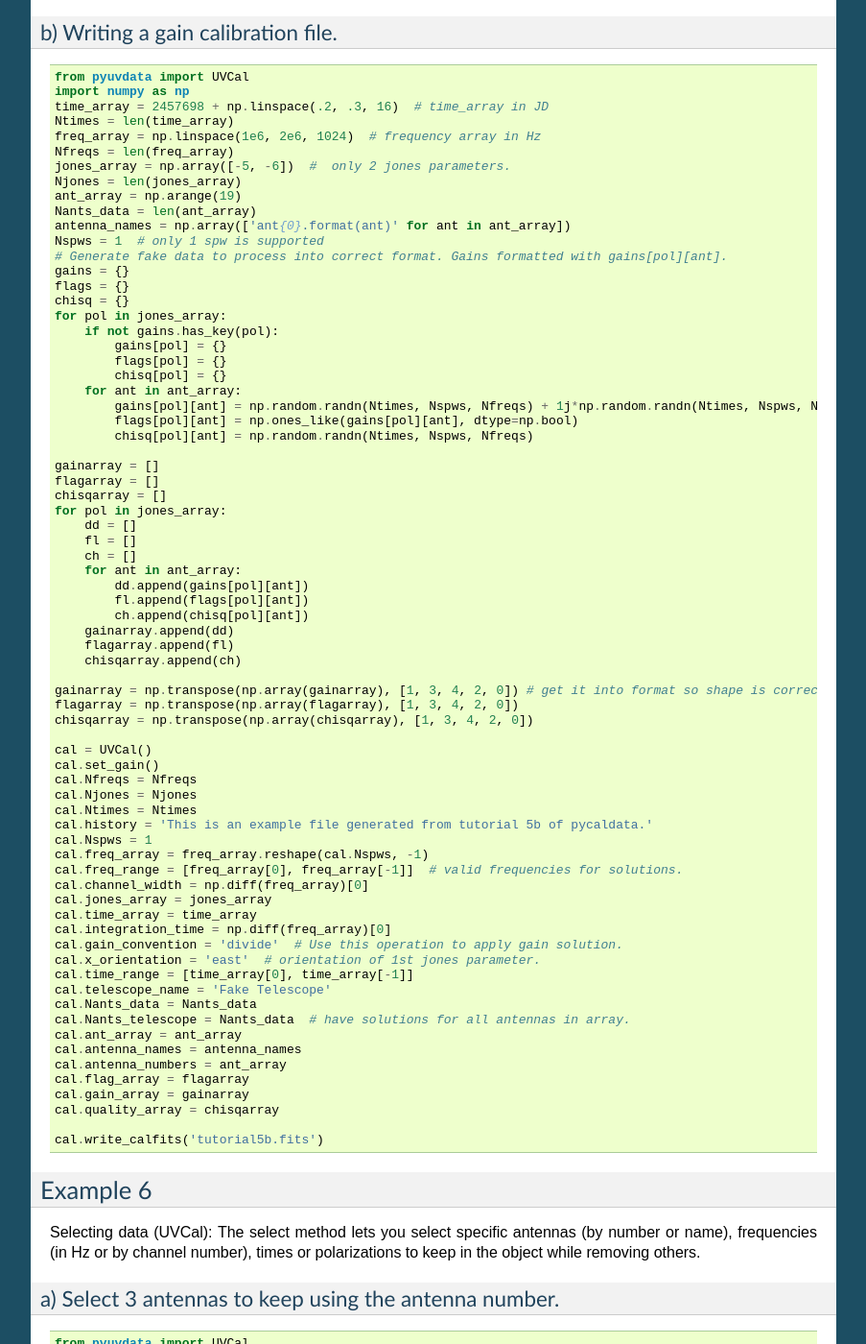
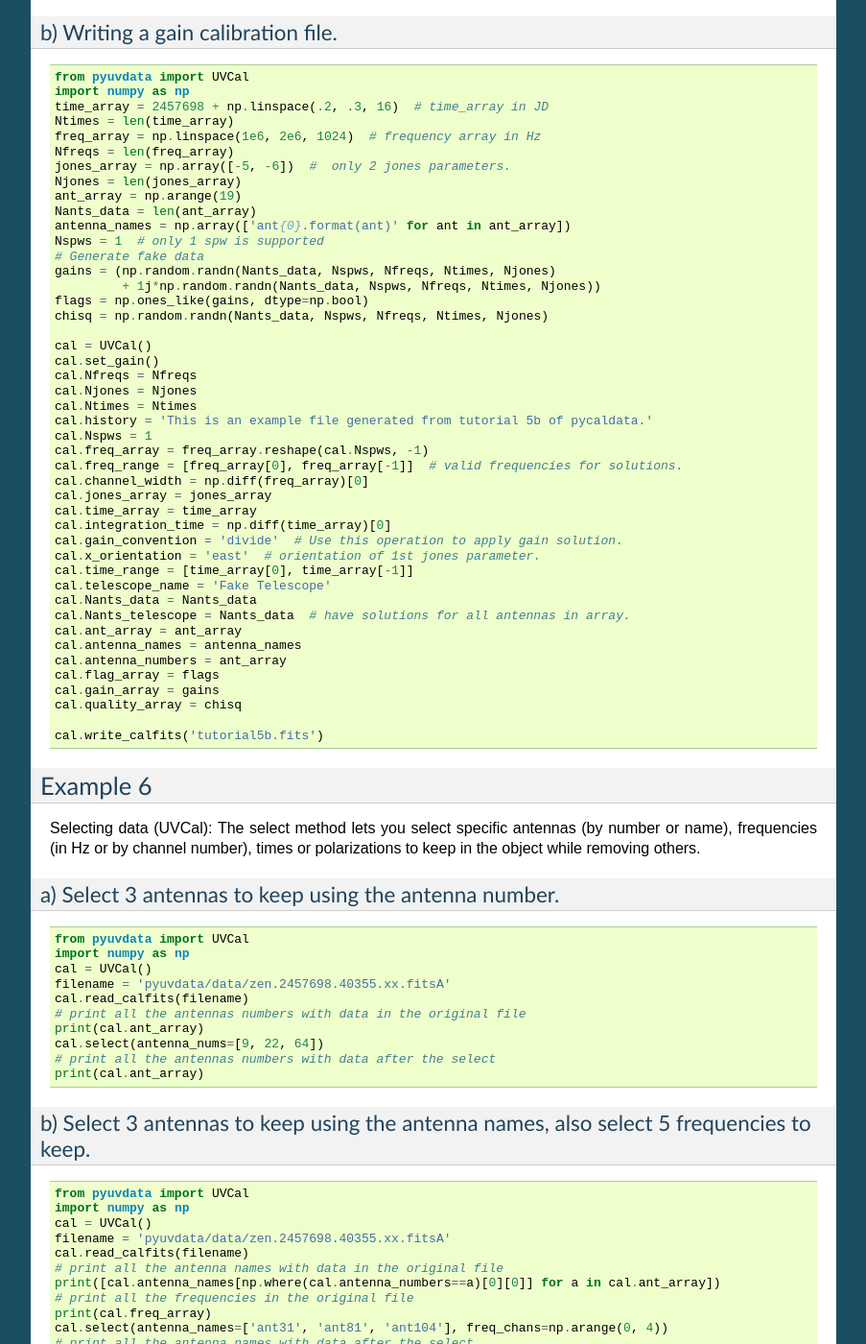
Before and after one commit to RadioAstronomySoftwareGroup/pyuvdata, a Sphinx documentation site: the page built from docs/tutorial.rst, in a window 1280 px wide and 1400 px high, scrolled down 2972 px. Shown: the whole window at 96% size, without its empty margins (198-1101 px from the left). Built offline with Sphinx 7.4.7, drawn with Linux system fonts in a browser that asks for light colours.

Commit message:
Addressing review comments

```diff
--- a/docs/tutorial.rst
+++ b/docs/tutorial.rst
@@ -185,38 +185,11 @@ b) Writing a gain calibration file.
   Nants_data = len(ant_array)
   antenna_names = np.array(['ant{0}.format(ant)' for ant in ant_array])
   Nspws = 1  # only 1 spw is supported
-  # Generate fake data to process into correct format. Gains formatted with gains[pol][ant].
-  gains = {}
-  flags = {}
-  chisq = {}
-  for pol in jones_array:
-      if not gains.has_key(pol):
-          gains[pol] = {}
-          flags[pol] = {}
-          chisq[pol] = {}
-      for ant in ant_array:
-          gains[pol][ant] = np.random.randn(Ntimes, Nspws, Nfreqs) + 1j*np.random.randn(Ntimes, Nspws, Nfreqs)
-          flags[pol][ant] = np.ones_like(gains[pol][ant], dtype=np.bool)
-          chisq[pol][ant] = np.random.randn(Ntimes, Nspws, Nfreqs)
-
-  gainarray = []
-  flagarray = []
-  chisqarray = []
-  for pol in jones_array:
-      dd = []
-      fl = []
-      ch = []
-      for ant in ant_array:
-          dd.append(gains[pol][ant])
-          fl.append(flags[pol][ant])
-          ch.append(chisq[pol][ant])
-      gainarray.append(dd)
-      flagarray.append(fl)
-      chisqarray.append(ch)
-
-  gainarray = np.transpose(np.array(gainarray), [1, 3, 4, 2, 0]) # get it into format so shape is correct.
-  flagarray = np.transpose(np.array(flagarray), [1, 3, 4, 2, 0])
-  chisqarray = np.transpose(np.array(chisqarray), [1, 3, 4, 2, 0])
+  # Generate fake data
+  gains = (np.random.randn(Nants_data, Nspws, Nfreqs, Ntimes, Njones)
+           + 1j*np.random.randn(Nants_data, Nspws, Nfreqs, Ntimes, Njones))
+  flags = np.ones_like(gains, dtype=np.bool)
+  chisq = np.random.randn(Nants_data, Nspws, Nfreqs, Ntimes, Njones)
 
   cal = UVCal()
   cal.set_gain()
@@ -230,7 +203,7 @@ b) Writing a gain calibration file.
   cal.channel_width = np.diff(freq_array)[0]
   cal.jones_array = jones_array
   cal.time_array = time_array
-  cal.integration_time = np.diff(freq_array)[0]
+  cal.integration_time = np.diff(time_array)[0]
   cal.gain_convention = 'divide'  # Use this operation to apply gain solution.
   cal.x_orientation = 'east'  # orientation of 1st jones parameter.
   cal.time_range = [time_array[0], time_array[-1]]
@@ -240,9 +213,9 @@ b) Writing a gain calibration file.
   cal.ant_array = ant_array
   cal.antenna_names = antenna_names
   cal.antenna_numbers = ant_array
-  cal.flag_array = flagarray
-  cal.gain_array = gainarray
-  cal.quality_array = chisqarray
+  cal.flag_array = flags
+  cal.gain_array = gains
+  cal.quality_array = chisq
 
   cal.write_calfits('tutorial5b.fits')
 
```
Also changed, not shown: 1 other file.
